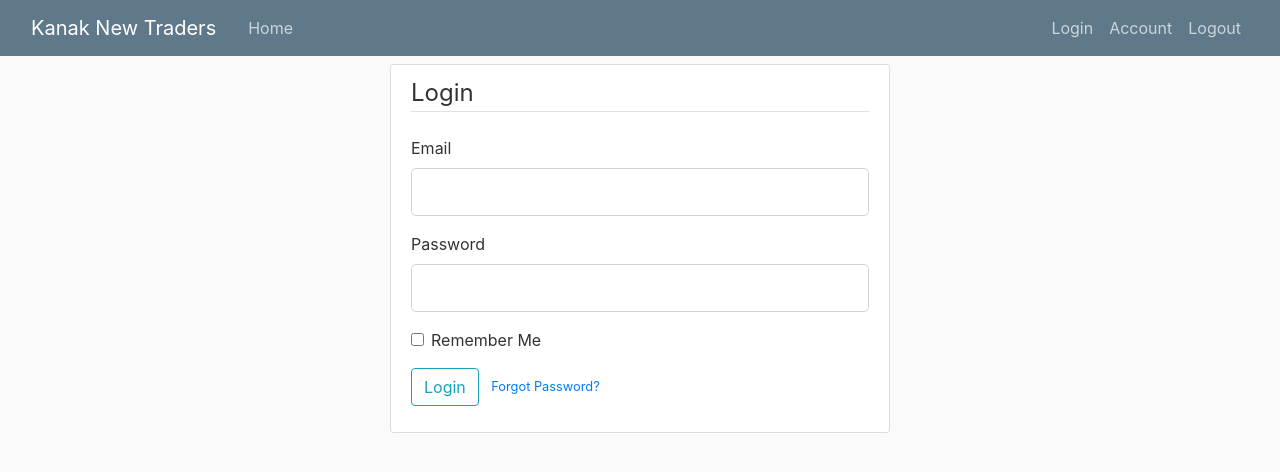
After one commit to damyantjain/KNTDigital, a Flask app: page /login in a window 1280 px wide. The commit adds this page. Shown: the top 472 px of the page. Run offline with Flask 2, Linux system fonts and the light colour scheme.

```diff
--- a/kntdigital/main/forms.py
+++ b/kntdigital/main/forms.py
@@ -0,0 +1,10 @@
+from flask_wtf import FlaskForm
+from wtforms import StringField, PasswordField, SubmitField, BooleanField
+from wtforms.validators import DataRequired, Length, Email
+
+
+class LoginForm(FlaskForm):
+    email = StringField("Email", validators=[DataRequired(), Email()])
+    password = PasswordField("Password", validators=[DataRequired()])
+    remember = BooleanField("Remember Me")
+    submit = SubmitField("Login")
--- a/kntdigital/main/routes.py
+++ b/kntdigital/main/routes.py
@@ -1,8 +1,24 @@
-from flask import Blueprint, render_template
+from flask import Blueprint, render_template, flash, redirect, url_for
+from kntdigital.main.forms import LoginForm
+from kntdigital import mysql
 
 main = Blueprint("main", __name__)
 
 
 @main.route("/")
+@main.route("/home")
 def home():
     return render_template("main/home.html")
+
+
+@main.route("/login", methods=["GET", "POST"])
+def login():
+    form = LoginForm()
+    if form.validate_on_submit():
+        cursor = mysql.connection.cursor()
+        cursor.execute(f"SELECT * FROM user WHERE email='{form.email.data}'")
+        user = cursor.fetchall()
+        print(user)
+        flash("Login successful!", "success")
+        return redirect(url_for("main.home"))
+    return render_template("main/login.html", title="Login", form=form)
--- a/kntdigital/static/main.css
+++ b/kntdigital/static/main.css
@@ -1,5 +1,41 @@
 body {
-    background: #fafafa;
-    color: #333333;
-    margin-top: 5rem;
-  }
+  background: #fafafa;
+  color: #333333;
+  margin-top: 4rem;
+}
+
+h1, h2, h3, h4, h5, h6 {
+  color: #444444;
+}
+
+.bg-steel {
+  background-color: #5f788a;
+}
+
+.site-header .navbar-nav .nav-link {
+  color: #cbd5db;
+}
+
+.site-header .navbar-nav .nav-link:hover {
+  color: #ffffff;
+}
+
+.site-header .navbar-nav .nav-link.active {
+  font-weight: 500;
+}
+
+.content-section {
+  background: #ffffff;
+  padding: 10px 20px;
+  border: 1px solid #dddddd;
+  border-radius: 3px;
+  margin-bottom: 20px;
+  width: 500px;
+  max-width: 100%;
+}
+
+.login-parent-div{
+  display: flex;
+  justify-content: center;
+  align-items: center;
+}
--- a/kntdigital/templates/layout.html
+++ b/kntdigital/templates/layout.html
@@ -1,18 +1,70 @@
 <!DOCTYPE html>
 <html>
+
 <head>
-    <meta charset='utf-8'>
-    <meta http-equiv='X-UA-Compatible' content='IE=edge'>
-    <link rel="stylesheet" type="text/css" href="{{ url_for('static', filename='main.css') }}"/>
+    <!-- Bootstrap CSS -->
+    <link rel="stylesheet" href="https://cdn.jsdelivr.net/npm/bootstrap@4.4.1/dist/css/bootstrap.min.css"
+        integrity="sha384-Vkoo8x4CGsO3+Hhxv8T/Q5PaXtkKtu6ug5TOeNV6gBiFeWPGFN9MuhOf23Q9Ifjh" crossorigin="anonymous" />
+    <meta charset="utf-8" />
+    <meta http-equiv="X-UA-Compatible" content="IE=edge" />
+    <link rel="stylesheet" type="text/css" href="{{ url_for('static', filename='main.css') }}" />
     {% if title: %}
     <title>{{ title }}</title>
-    {{ title }}
     {% else: %}
     <title>Drop</title>
     {% endif %}
-    <meta name='viewport' content='width=device-width, initial-scale=1'>
+    <meta name="viewport" content="width=device-width, initial-scale=1" />
 </head>
+
 <body>
-    {% block content %}{% endblock %}
+    <header class="site-header">
+        <nav class="navbar navbar-expand-md navbar-dark bg-steel fixed-top">
+            <div class="container-fluid">
+                <a class="navbar-brand mr-4" href="/">Kanak New Traders</a>
+                <button class="navbar-toggler" type="button" data-toggle="collapse" data-target="#navbarToggle"
+                    aria-controls="navbarToggle" aria-expanded="false" aria-label="Toggle navigation">
+                    <span class="navbar-toggler-icon"></span>
+                </button>
+                <div class="collapse navbar-collapse" id="navbarToggle">
+                    <div class="navbar-nav mr-auto">
+                        <a class="nav-item nav-link" href="{{ url_for('main.home') }}">Home</a>
+                    </div>
+                    <!-- Navbar Right Side -->
+                    <div class="navbar-nav">
+                        <a class="nav-item nav-link" href="{{ url_for('main.login') }}">Login</a>
+                        <a class="nav-item nav-link" href="#">Account</a>
+                        <a class="nav-item nav-link" href="#">Logout</a>
+                    </div>
+                </div>
+            </div>
+        </nav>
+    </header>
+    <main role="main" class="container-fluid">
+        {% with messages = get_flashed_messages(with_categories=true) %}
+        {% if messages: %}
+        {% for category, message in messages %}
+        <div class="alert alert-{{ category }}">{{message}}
+            <button type="button" class="close" data-dismiss="alert" aria-label="Close">
+                <span aria-hidden="true">&times;</span>
+            </button>
+        </div>
+        {% endfor %}
+        {% endif %}
+        {% endwith %}
+        <div class="row">{% block content %}{% endblock %}</div>
+    </main>
+
+    <!-- Optional JavaScript -->
+    <!-- jQuery first, then Popper.js, then Bootstrap JS -->
+    <script src="https://code.jquery.com/jquery-3.4.1.slim.min.js"
+        integrity="sha384-J6qa4849blE2+poT4WnyKhv5vZF5SrPo0iEjwBvKU7imGFAV0wwj1yYfoRSJoZ+n"
+        crossorigin="anonymous"></script>
+    <script src="https://cdn.jsdelivr.net/npm/popper.js@1.16.0/dist/umd/popper.min.js"
+        integrity="sha384-Q6E9RHvbIyZFJoft+2mJbHaEWldlvI9IOYy5n3zV9zzTtmI3UksdQRVvoxMfooAo"
+        crossorigin="anonymous"></script>
+    <script src="https://cdn.jsdelivr.net/npm/bootstrap@4.4.1/dist/js/bootstrap.min.js"
+        integrity="sha384-wfSDF2E50Y2D1uUdj0O3uMBJnjuUD4Ih7YwaYd1iqfktj0Uod8GCExl3Og8ifwB6"
+        crossorigin="anonymous"></script>
 </body>
+
 </html>
--- /dev/null
+++ b/kntdigital/templates/main/login.html
@@ -0,0 +1,51 @@
+{% extends "layout.html" %}
+{% block content %}
+<div class="container-fluid login-parent-div">
+    <div class="content-section">
+        <form method="POST" action="">
+            {{ form.hidden_tag() }}
+            <fieldset class="form-group">
+                <legend class="border-bottom mb-4">Login</legend>
+                <div class="form-group">
+                    {{ form.email.label(class = "form-control-label") }}
+
+                    {% if form.email.errors %}
+                    {{ form.email(class = "form-control form-control-lg is-invalid") }}
+                    <div class="invalid-feedback">
+                        {% for error in form.email.errors %}
+                        <span>{{ error }}</span>
+                        {% endfor %}
+                    </div>
+                    {% else %}
+                    {{ form.email(class = "form-control form-control-lg") }}
+                    {% endif %}
+                </div>
+                <div class="form-group">
+                    {{ form.password.label(class = "form-control-label") }}
+
+                    {% if form.password.errors %}
+                    {{ form.password(class = "form-control form-control-lg is-invalid") }}
+                    <div class="invalid-feedback">
+                        {% for error in form.password.errors %}
+                        <span>{{ error }}</span>
+                        {% endfor %}
+                    </div>
+                    {% else %}
+                    {{ form.password(class = "form-control form-control-lg") }}
+                    {% endif %}
+                </div>
+                <div class="form-check">
+                    {{ form.remember(class="form-check-input")}}
+                    {{ form.remember.label(class="form-check-label")}}
+                </div>
+            </fieldset>
+            <div class="form-group">
+                {{ form.submit(class = "btn btn-outline-info") }}
+                <small class="text-muted">
+                    <a class="ml-2" href="#">Forgot Password?</a>
+                </small>
+            </div>
+        </form>
+    </div>
+</div>
+{% endblock %}
```
Also changed, not shown: kntdigital/__init__.py (+8 -1 lines), kntdigital/config.py (added, +15 -0 lines), kntdigital/models/user.py (added, +31 -0 lines).
